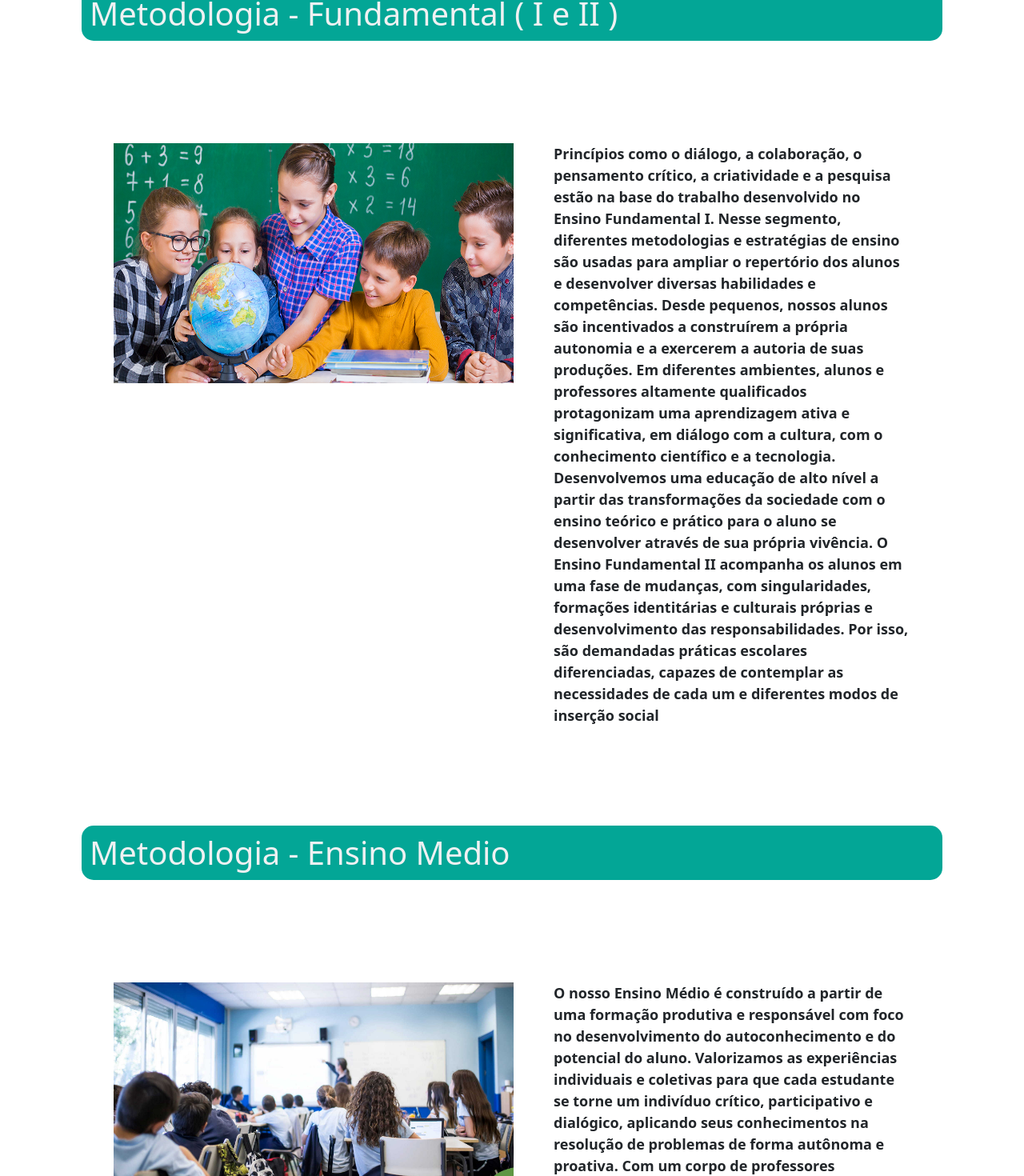
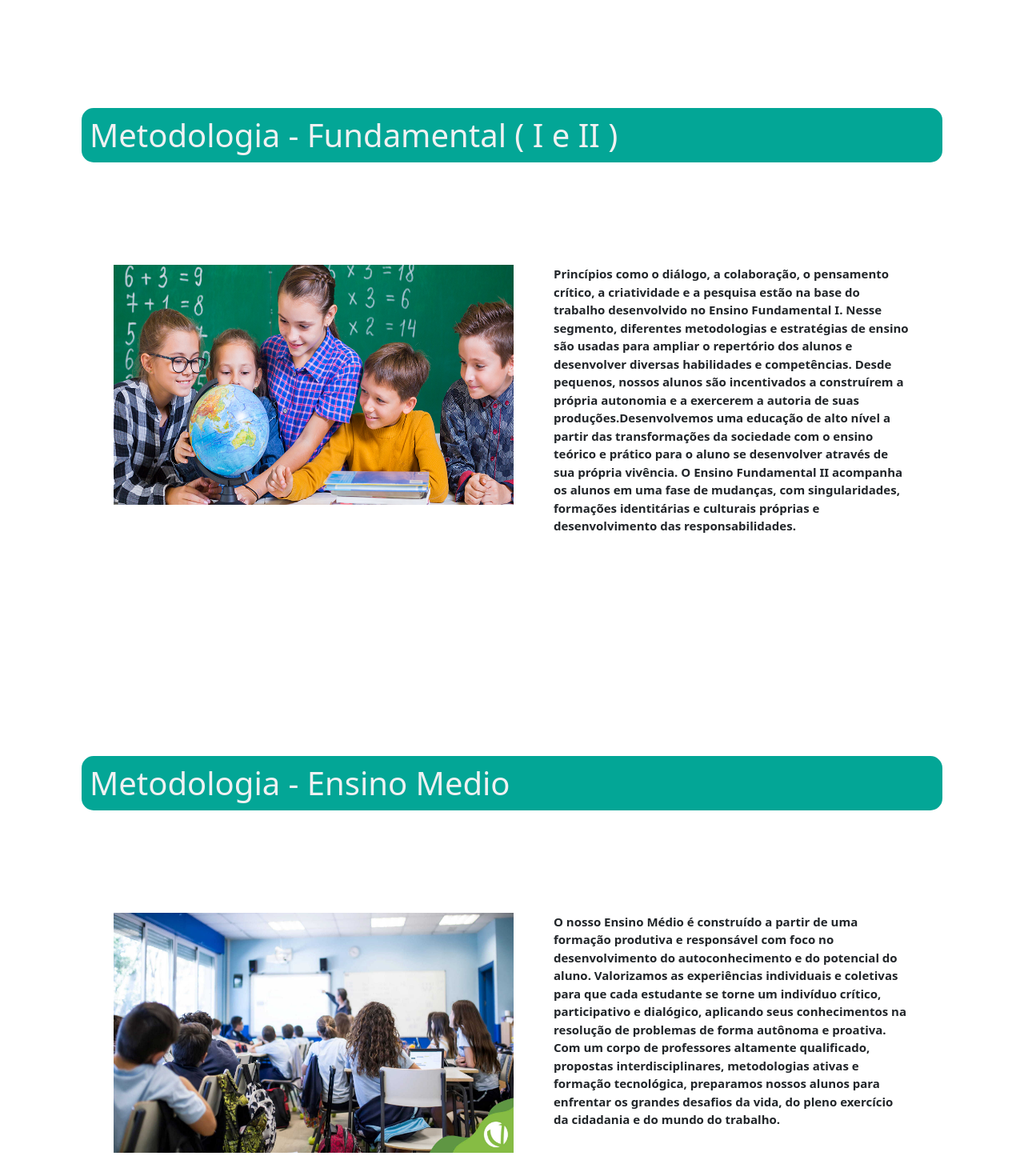
Before and after one commit to yagormoraes/projetoModulo5, a React (Create React App) app in the folder escola-mercurio/: page /segmentos in a window 1280 px wide. Shown: the part 175-1645 px from the top of the page at 80% size. Built offline with nearby package versions, Linux system fonts and the light colour scheme.

Commit message:
separado o css particular para a pasta segmento e criado o css proprio junto com a configuraçao e importato o aos

```diff
--- a/escola-mercurio/src/App.css
+++ b/escola-mercurio/src/App.css
@@ -36,37 +36,6 @@
     transform: rotate(360deg);
   }
 }
-.area{
-  display: flex;
-  justify-content: center;
-  padding: 60px;
-  box-sizing: content-box;
-
-}
-
-.img{
-  width: 500px;
-  height: 300px;
-
-}
-
-.titulo{
-  background-color: #03a696;
-  color: #F0F1F2;
-  border-radius: 15px;
-  padding: 10px;
-  margin: 20px;
-
-}
-
-.texto{
-   font-size: large;
-   font-weight: bolder;
-   align-items: flex-end;
-   margin-left: 50px;
-
-}
-
 .imagem-carrossel {
   height: 400px;
 }
@@ -82,18 +51,3 @@
 .table-menu {
   margin: 50px;
 }
-.block-with-text {
-  overflow: hidden;
-  position: relative;
-  line-height: 1.2em;
-  max-height: 18em;
-  text-align: justify;
-  margin-right: -1em;
-  padding-right: 1em;
-}
-.block-with-text:before {
-  content: '...';
-  position: absolute;
-  right: 0;
-  bottom: 0;
-}
--- /dev/null
+++ b/escola-mercurio/src/Pages/Segmentos/segmentos.css
@@ -0,0 +1,32 @@
+.container{
+    margin-top: 200px;
+  }
+  .texto{
+    font-size: 15px;
+    font-weight: bolder;
+    align-items: flex-end;
+    margin-left: 50px;
+
+ }
+ .area{
+    display: flex;
+    justify-content: center;
+    padding: 60px;
+    box-sizing: content-box;
+
+  }
+
+  .img{
+    width: 500px;
+    height: 300px;
+
+  }
+
+  .titulo{
+    background-color: #03a696;
+    color: #F0F1F2;
+    border-radius: 15px;
+    padding: 10px;
+    margin: 20px;
+
+  }
--- a/escola-mercurio/src/Pages/Segmentos/segmentos.jsx
+++ b/escola-mercurio/src/Pages/Segmentos/segmentos.jsx
@@ -1,34 +1,38 @@
 
-import React from 'react'
+import React, { useEffect }from 'react'
 import Vestibular from '../../Assets/vestibular.jpg'
 import Medio from '../../Assets/medio.jpg'
 import Fundamental from '../../Assets/fundamental.png'
+import Aos from 'aos'
+import "aos/dist/aos.css"
+import '../Segmentos/segmentos.css'
 
 
 
 function Segmentos (){
 
 
-
+    useEffect(()=>{
+        Aos.init({duration:3000})
+      },[])
 
     return (
 
-        <div className='fundo'>
+        <div >
 
-         <div className="container mt-5 ">
+         <div className="container  " data-aos="fade-right">
                 <h1 className='titulo'>
                     Metodologia - Fundamental ( I e II )
                 </h1>
              <div className='area '>
                 <img className='mt-5 img' src={Fundamental} alt="crianças na creche"/>
-                <p  className='mt-5  texto' >
+                <p  className='mt-5  texto ' >
                 Princípios como o diálogo, a colaboração, o pensamento crítico, a criatividade e a pesquisa estão na base do trabalho desenvolvido no Ensino Fundamental I. Nesse segmento, diferentes metodologias e estratégias de ensino são usadas para ampliar o repertório dos alunos e desenvolver diversas habilidades e competências.
-                Desde pequenos, nossos alunos são incentivados a construírem a própria autonomia e a exercerem a autoria de suas produções. Em diferentes ambientes, alunos e professores altamente qualificados protagonizam uma aprendizagem ativa e significativa, em diálogo com a cultura, com o conhecimento científico e a tecnologia.
-                Desenvolvemos uma educação de alto nível a partir das transformações da sociedade com o ensino teórico e prático para o aluno se desenvolver através de sua própria vivência. O Ensino Fundamental II acompanha os alunos em uma fase de mudanças, com singularidades, formações identitárias e culturais próprias e desenvolvimento das responsabilidades. Por isso, são demandadas práticas escolares diferenciadas, capazes de contemplar as necessidades de cada um e diferentes modos de inserção social
+                Desde pequenos, nossos alunos são incentivados a construírem a própria autonomia e a exercerem a autoria de suas produções.Desenvolvemos uma educação de alto nível a partir das transformações da sociedade com o ensino teórico e prático para o aluno se desenvolver através de sua própria vivência. O Ensino Fundamental II acompanha os alunos em uma fase de mudanças, com singularidades, formações identitárias e culturais próprias e desenvolvimento das responsabilidades.
                 </p>
              </div>
         </div>
-        <div className="container mt-5">
+        <div className="container " data-aos="fade-left" >
              <h1 className='titulo'>
                  Metodologia - Ensino Medio
              </h1>
@@ -39,7 +43,7 @@ function Segmentos (){
              </p>
             </div>
         </div>
-        <div className="container mt-5">
+        <div className="container " data-aos="fade-right" >
              <h1 className='titulo'>
                  Metodologia - Vestibular
              </h1>
```
